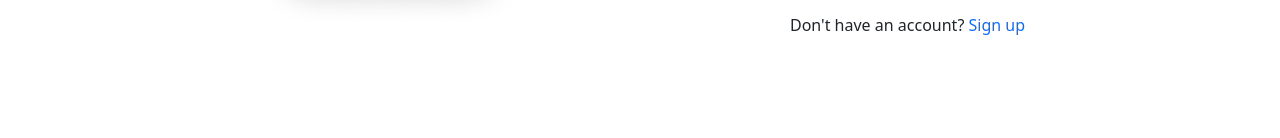
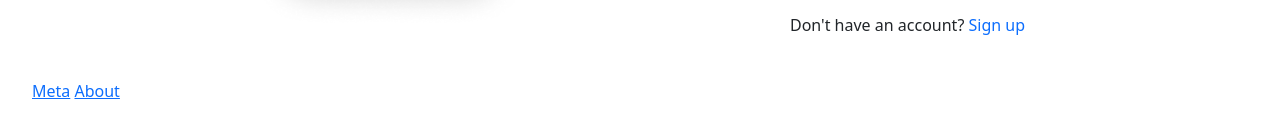
Before and after one commit to NeftaMERN/Instagram-clone, a website: page login.html in a window 1280 px wide. Shown: the part 480-618 px from the top of the page. Drawn offline with nearby package versions, Linux system fonts and the light colour scheme.

Commit message:
add footer

```diff
--- a/login.html
+++ b/login.html
@@ -68,6 +68,17 @@
 
         </div>
 
+        <footer class="justify-content-center ps-3">
+
+            <div class="ps-3">
+
+                <a href="">Meta</a>
+                <a href="">About</a>
+
+            </div>
+
+        </footer>
+
     </div>
 
     <link href="https://cdn.jsdelivr.net/npm/bootstrap@5.3.3/dist/css/bootstrap.min.css" rel="stylesheet">
```
